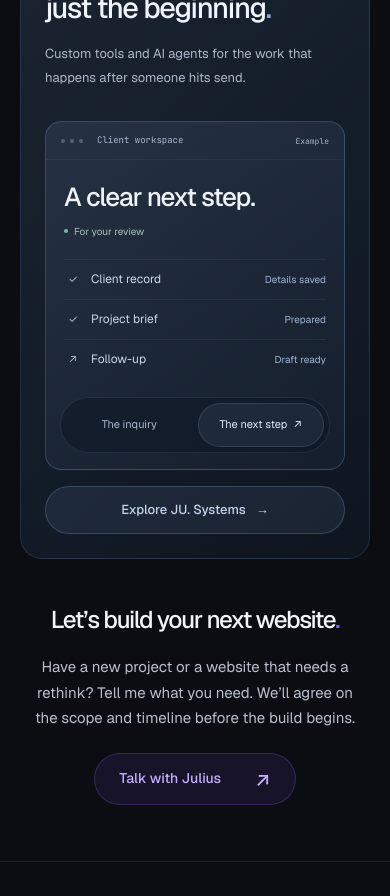
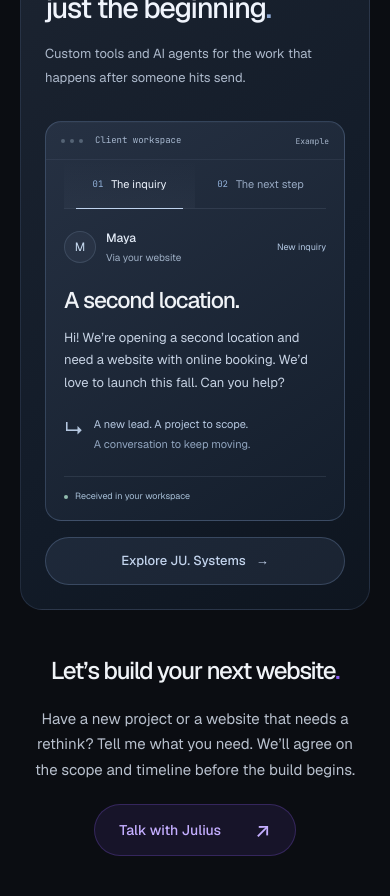
Before and after one commit to friizzyy/ju, a Next.js app: page /studio in a window 390 px wide. Shown: the part 3400-4296 px from the top of the page. Built offline with nearby package versions, Linux system fonts and the light colour scheme.

Commit message:
Make Studio inquiry preview show a real brief and draft reply

```diff
--- a/components/StudioSystemsPreview.module.css
+++ b/components/StudioSystemsPreview.module.css
@@ -1,57 +1,45 @@
-.workspace { min-width: 0; border: 1px solid #9aabc433; border-radius: 20px; background: linear-gradient(145deg, #222a39, #141d2b 65%, #101722); box-shadow: inset 0 1px 0 #edf4ff08, 0 18px 30px #0000001a; color: #f0f3f7; }
-.toolbar { display: flex; align-items: center; justify-content: space-between; gap: 12px; padding: 14px 20px; border-bottom: 1px solid #b2c3df14; }
-.workspaceName { display: inline-flex; align-items: center; gap: 8px; color: #c7d3e5; font-size: 12px; }
-.workspaceName svg { width: 18px; height: 18px; stroke: #99b0d2; stroke-width: 1.2; }
-.example { color: #a4b4c9; font: 9px/1.5 var(--font-jetbrains-mono), monospace; }
+.workspace { min-width: 0; border: 1px solid #8baada40; border-radius: 16px; background: linear-gradient(145deg, #263143, #141e2c); box-shadow: inset 0 1px 0 #edf4ff06; color: #f0f3f7; overflow: hidden; }
+.toolbar { display: flex; align-items: center; gap: 12px; padding: 12px 15px; border-bottom: 1px solid #b2c3df14; }
+.windowDots { display: flex; gap: 5px; }
+.windowDots i { width: 4px; height: 4px; border-radius: 50%; background: #9baec066; }
+.workspaceName { color: #a8b9d0; font: 9px/1.5 var(--font-jetbrains-mono), monospace; }
+.example { margin-left: auto; color: #a4b4c9; font: 8px/1.5 var(--font-jetbrains-mono), monospace; }
+.viewSwitch { display: grid; grid-template-columns: repeat(2, minmax(0, 1fr)); margin: 0 18px; border-bottom: 1px solid #b2c3df1c; }
+.viewSwitch button { position: relative; display: flex; align-items: center; justify-content: center; gap: 8px; min-height: 48px; padding: 10px 2px; border: 0; background: none; color: #97a9c2; font: inherit; font-size: 11px; cursor: pointer; touch-action: manipulation; transition: color 180ms ease, background-color 180ms ease; }
+.viewSwitch button::after { content: ''; position: absolute; left: 12px; right: 12px; bottom: -1px; height: 1px; background: #bfd3ee; opacity: 0; transition: opacity 180ms ease; }
+.viewSwitch button[aria-pressed='true'] { color: #eff5fe; background: linear-gradient(0deg, #b2c3df0a, transparent); }
+.viewSwitch button[aria-pressed='true']::after { opacity: 1; }
+.viewSwitch button:focus-visible { outline: 2px solid #adc5e8; outline-offset: -3px; border-radius: 4px; }
+.stepNumber { color: #94b4dd; font: 9px/1 var(--font-jetbrains-mono), monospace; }
 .views { display: grid; }
-.view { grid-area: 1 / 1; min-width: 0; padding: 20px 20px 18px; visibility: hidden; opacity: 0; }
-.view[aria-hidden='false'] { visibility: visible; opacity: 1; animation: appear 180ms ease both; }
-.view h3 { margin: 0; font-size: 24px; font-weight: 500; letter-spacing: -.045em; line-height: 1.2; }
-.resultHeading { display: flex; flex-wrap: wrap; align-items: center; justify-content: space-between; gap: 8px 12px; margin-bottom: 18px; }
-.resultHeading h3 { font-size: 22px; }
-.review { display: inline-flex; align-items: center; gap: 6px; color: #aabfc1; font-size: 10px; }
-.review i { width: 4px; height: 4px; border-radius: 50%; background: #88b4a6; }
-.results { margin: 0; padding: 0; list-style: none; }
-.results li { display: flex; align-items: center; gap: 9px; min-height: 38px; border-top: 1px solid #b2c3df14; font-size: 12px; color: #cbd6e7; }
-.results strong { margin-left: auto; color: #9fb3cf; font-size: 11px; font-weight: 400; text-align: right; }
-.stepIcon { display: grid; place-items: center; width: 18px; height: 18px; flex: 0 0 18px; color: #a9c1df; font-size: 11px; }
-.messageMeta { display: flex; flex-wrap: wrap; justify-content: space-between; gap: 6px 12px; margin-bottom: 18px; color: #9fadc2; font-size: 11px; }
-.messageMeta > span:last-child { color: #aebfdb; font: 9px/1.5 var(--font-jetbrains-mono), monospace; }
-.message { margin: 17px 0 0; color: #cbd6e7; font-size: 14px; line-height: 1.7; }
-.viewSwitch { display: grid; grid-template-columns: repeat(2, minmax(0, 1fr)); gap: 5px; padding: 5px; margin: 0 16px 16px; border: 1px solid #b2c3df1c; border-radius: 999px; background: #0b121e66; }
-.viewSwitch button { display: inline-flex; align-items: center; justify-content: center; gap: 10px; min-height: 44px; padding: 8px 10px; border: 1px solid transparent; border-radius: 999px; background: none; color: #a9b8cd; font: inherit; font-size: 11px; cursor: pointer; touch-action: manipulation; transition: background 160ms ease, color 160ms ease, border-color 160ms ease; }
-.viewSwitch button[aria-pressed='true'] { border-color: #b2c3df26; background: #8ca6d01a; color: #e2eaf6; }
-.viewSwitch button:focus-visible { outline: 2px solid #adc5e8; outline-offset: 2px; }
-@keyframes appear { from { opacity: .4; transform: translateY(3px); } to { opacity: 1; transform: none; } }
-@media (max-width: 350px) { .toolbar { padding-inline: 16px; } .view { padding-inline: 16px; } .results li { gap: 6px; font-size: 11px; } .results strong { font-size: 10px; } .viewSwitch { margin-inline: 12px; } .viewSwitch button { gap: 5px; padding-inline: 8px; } }
-@media (prefers-reduced-motion: reduce) { .view[aria-hidden='false'] { animation: none; } .viewSwitch button { transition: none; } }
-@media (prefers-contrast: more) { .example, .review, .results strong, .messageMeta { color: #d2dfef; } }
-@media (forced-colors: active) { .workspace, .toolbar, .results li, .viewSwitch { border-color: CanvasText; } .viewSwitch button[aria-pressed='true'] { outline: 2px solid Highlight; } }
-
-/* A small working window inside the mobile Systems service card. */
-.windowDots { display: none; }
-@media (max-width: 760px) {
-  .workspace { border-color: #8baada40; border-radius: 16px; background: linear-gradient(145deg, #263143, #141e2c); box-shadow: inset 0 1px 0 #edf4ff06; overflow: hidden; }
-  .toolbar { justify-content: flex-start; gap: 14px; padding: 12px 15px; }
-  .windowDots { display: flex; gap: 5px; }
-  .windowDots i { width: 4px; height: 4px; border-radius: 50%; background: #9baec066; }
-  .workspaceName { color: #a8b9d0; font: 9px/1.5 var(--font-jetbrains-mono), monospace; }
-  .workspaceName svg { display: none; }
-  .example { margin-left: auto; font-size: 8px; }
-  .view { padding: 22px 18px 18px; }
-  .resultHeading { align-items: flex-start; flex-direction: column; gap: 10px; margin-bottom: 20px; }
-  .view h3, .resultHeading h3 { font-size: 26px; }
-  .results li { min-height: 40px; font-size: 12px; }
-  .results strong { font-size: 10px; }
-  .viewSwitch { margin: 0 14px 16px; }
-  .viewSwitch button { gap: 6px; padding-inline: 6px; }
-}
-@media (max-width: 350px) {
-  .toolbar { gap: 10px; padding-inline: 12px; }
-  .workspaceName { font-size: 8px; }
-  .view { padding-inline: 14px; }
-  .view h3, .resultHeading h3 { font-size: 23px; }
-  .results li { font-size: 11px; gap: 6px; }
-  .viewSwitch { margin-inline: 10px; }
-}
-@media (forced-colors: active) { .workspace { border-color: CanvasText; } }
+.view { grid-area: 1 / 1; display: flex; flex-direction: column; min-width: 0; padding: 20px 18px 16px; visibility: hidden; opacity: 0; transition: opacity 180ms ease, visibility 0s linear 180ms; }
+.view[aria-hidden='false'] { visibility: visible; opacity: 1; transition-delay: 0s; }
+.view h3 { margin: 0; font-size: clamp(21px, 5.8vw, 26px); font-weight: 500; letter-spacing: -.045em; line-height: 1.2; }
+.sender { display: flex; align-items: center; gap: 10px; margin-bottom: 22px; }
+.avatar { display: grid; place-items: center; flex: 0 0 32px; height: 32px; border: 1px solid #adc5e826; border-radius: 50%; background: #adc5e80d; color: #c6d9ef; font-size: 12px; }
+.sender > div { display: grid; gap: 3px; }
+.sender strong { font-size: 12px; font-weight: 500; color: #e2eaf6; }
+.sender > div > span { color: #9eafc5; font-size: 10px; }
+.newMessage { margin-left: auto; color: #b4c9e4; font-size: 9px; }
+.message { margin: 12px 0 20px; color: #c6d2e3; font-size: 13px; line-height: 1.75; }
+.context { display: flex; align-items: flex-start; gap: 10px; margin-bottom: 22px; color: #b5c7df; }
+.contextIcon { font-size: 20px; line-height: 1.5; }
+.context p { margin: 0; font-size: 11px; line-height: 1.8; }
+.context p span { color: #91a5bf; }
+.ready { display: flex; align-items: center; gap: 7px; margin-bottom: 12px; color: #b0c8da; font-size: 10px; }
+.ready > span { color: #9cc4b6; }
+.brief { margin: 18px 0; display: grid; gap: 9px; }
+.brief > div { display: flex; gap: 10px; justify-content: space-between; font-size: 11px; line-height: 1.5; }
+.brief dt { color: #97abc5; }
+.brief dd { margin: 0; color: #d4e0f0; text-align: right; }
+.draft { border-left: 2px solid #89aad05c; padding-left: 12px; margin-bottom: 22px; }
+.draftLabel { display: flex; justify-content: space-between; align-items: baseline; gap: 8px; color: #b8cce6; font-size: 10px; }
+.draftLabel > span:last-child { color: #8fa3be; font-size: 9px; }
+.draft p { margin: 10px 0 0; color: #c6d2e3; font-size: 12px; line-height: 1.75; }
+.status { display: flex; flex-wrap: wrap; align-items: center; gap: 7px; margin-top: auto; padding-top: 13px; border-top: 1px solid #b2c3df1c; color: #a8c0d8; font-size: 9px; line-height: 1.5; }
+.statusDot { width: 4px; height: 4px; border-radius: 50%; background: #92bcae; }
+.review { margin-left: auto; color: #a3b4ca; font-size: 8px; }
+@media (max-width: 350px) { .toolbar { gap: 9px; padding-inline: 12px; } .workspaceName { font-size: 8px; } .view { padding-inline: 14px; } .viewSwitch { margin-inline: 14px; } .viewSwitch button { gap: 6px; font-size: 10px; } .message { font-size: 12px; } .brief > div { font-size: 10px; } .newMessage { font-size: 8px; } }
+@media (prefers-reduced-motion: reduce) { .view, .view[aria-hidden='false'], .viewSwitch button, .viewSwitch button::after { transition: none; } }
+@media (prefers-contrast: more) { .example, .review, .brief dt, .status, .context p span, .sender > div > span, .draftLabel > span:last-child { color: #d2dfef; } }
+@media (forced-colors: active) { .workspace, .toolbar, .viewSwitch, .status, .draft, .avatar { border-color: CanvasText; } .viewSwitch button[aria-pressed='true'] { outline: 2px solid Highlight; } }
--- a/components/StudioSystemsPreview.tsx
+++ b/components/StudioSystemsPreview.tsx
@@ -4,31 +4,42 @@ import { useState } from 'react'
 import s from './StudioSystemsPreview.module.css'
 
 export default function StudioSystemsPreview() {
-  const [organized, setOrganized] = useState(true)
+  const [organized, setOrganized] = useState(false)
   return <div className={s.workspace}>
     <div className={s.toolbar}>
       <span className={s.windowDots} aria-hidden="true"><i /><i /><i /></span>
-      <span className={s.workspaceName}><svg viewBox="0 0 20 20" fill="none" aria-hidden="true"><rect x="3" y="3" width="14" height="14" rx="4" /><path d="M7 7h6M7 10h6M7 13h3" /></svg>Client workspace</span>
+      <span className={s.workspaceName}>Client workspace</span>
       <span className={s.example}>Example</span>
+    </div>
+    <div className={s.viewSwitch} role="group" aria-label="Explore an example inquiry workflow">
+      <button type="button" aria-pressed={!organized} aria-controls="studio-inquiry-incoming" onClick={() => setOrganized(false)}><span className={s.stepNumber} aria-hidden="true">01</span>The inquiry</button>
+      <button type="button" aria-pressed={organized} aria-controls="studio-inquiry-organized" onClick={() => setOrganized(true)}><span className={s.stepNumber} aria-hidden="true">02</span>The next step</button>
     </div>
     <div className={s.views}>
       <div className={s.view} id="studio-inquiry-incoming" aria-hidden={organized} inert={organized}>
-        <div className={s.messageMeta}><span>Website contact form</span><span>New inquiry</span></div>
-        <h3>A new project.</h3>
-        <p className={s.message}>“We’re opening a new location and need a website. Can you help?”</p>
+        <div className={s.sender}>
+          <span className={s.avatar} aria-hidden="true">M</span>
+          <div><strong>Maya</strong><span>Via your website</span></div>
+          <span className={s.newMessage}>New inquiry</span>
+        </div>
+        <h3>A second location.</h3>
+        <p className={s.message}>Hi! We’re opening a second location and need a website with online booking. We’d love to launch this fall. Can you help?</p>
+        <div className={s.context}><span className={s.contextIcon} aria-hidden="true">↳</span><p>A new lead. A project to scope.<br /><span>A conversation to keep moving.</span></p></div>
+        <div className={s.status}><span className={s.statusDot} aria-hidden="true" />Received in your workspace</div>
       </div>
       <div className={s.view} id="studio-inquiry-organized" aria-hidden={!organized} inert={!organized}>
-        <div className={s.resultHeading}><h3>A clear next step.</h3><span className={s.review}><i aria-hidden="true" />For your review</span></div>
-        <ul className={s.results}>
-          <li><span className={s.stepIcon} aria-hidden="true">✓</span><span>Client record</span><strong>Details saved</strong></li>
-          <li><span className={s.stepIcon} aria-hidden="true">✓</span><span>Project brief</span><strong>Prepared</strong></li>
-          <li><span className={s.stepIcon} aria-hidden="true">↗</span><span>Follow-up</span><strong>Draft ready</strong></li>
-        </ul>
+        <div className={s.ready}><span aria-hidden="true">✓</span>Organized for you</div>
+        <h3>Ready for your reply.</h3>
+        <dl className={s.brief}>
+          <div><dt>Project</dt><dd>Website + online booking</dd></div>
+          <div><dt>Target</dt><dd>Fall launch</dd></div>
+        </dl>
+        <div className={s.draft}>
+          <div className={s.draftLabel}><span>Draft reply to Maya</span><span>Not sent</span></div>
+          <p>Hi Maya, happy to help. Let’s talk through the new location, booking needs and your fall timeline.</p>
+        </div>
+        <div className={s.status}><span aria-hidden="true">✓</span>Lead saved<span className={s.review}>You review. Then send.</span></div>
       </div>
-    </div>
-    <div className={s.viewSwitch} role="group" aria-label="Explore an example inquiry workflow">
-      <button type="button" aria-pressed={!organized} aria-controls="studio-inquiry-incoming" onClick={() => setOrganized(false)}>The inquiry</button>
-      <button type="button" aria-pressed={organized} aria-controls="studio-inquiry-organized" onClick={() => setOrganized(true)}>The next step <span aria-hidden="true">↗</span></button>
     </div>
   </div>
 }
```
